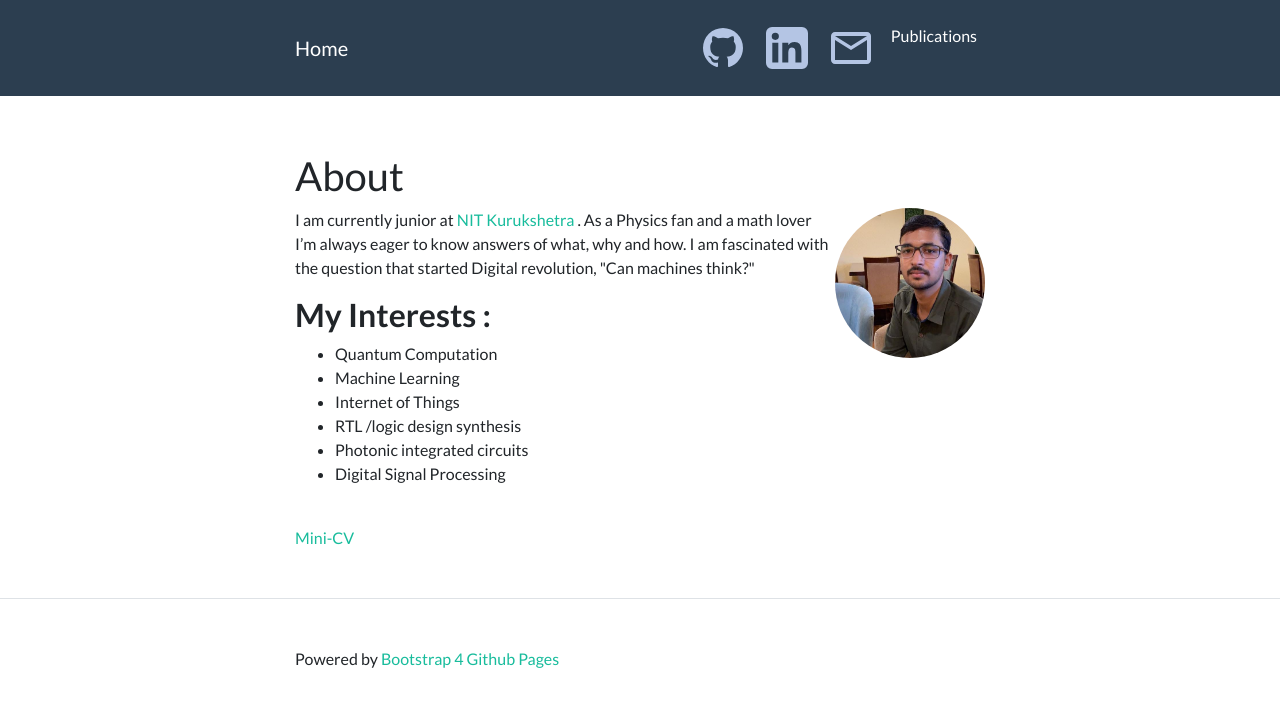
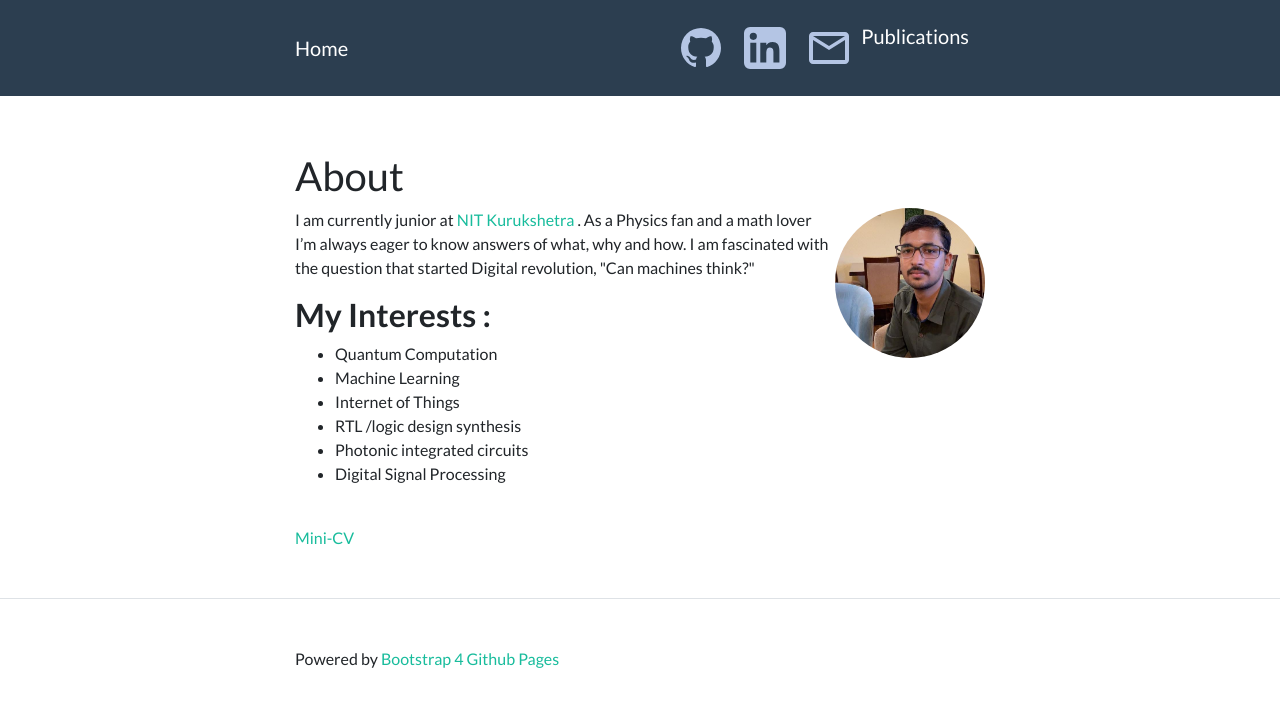
Before and after one commit to Raghav-Bell/Raghav-Bell.github.io, a Jekyll site: the page built from index.md, in a window 1280 px wide. Shown: the top 707 px of the page. Built offline with Jekyll 4.4.1, drawn with Linux system fonts in a browser that asks for light colours.

Commit message:
Changed Publications link class

```diff
--- a/_includes/header.html
+++ b/_includes/header.html
@@ -32,7 +32,7 @@
             <img class="logo" height="48" width="48" src="/assets/outline-email.svg" title="e-mail" alt="E-mail"></a>
         </li>
         <li class="nav-item">
-          <a class="nav-link" href="/publications.html">Publications</a>
+          <a class="navbar-brand" rel="author" href="/publications.html">Publications</a>
         </li>
       </ul>
     </div>
```
